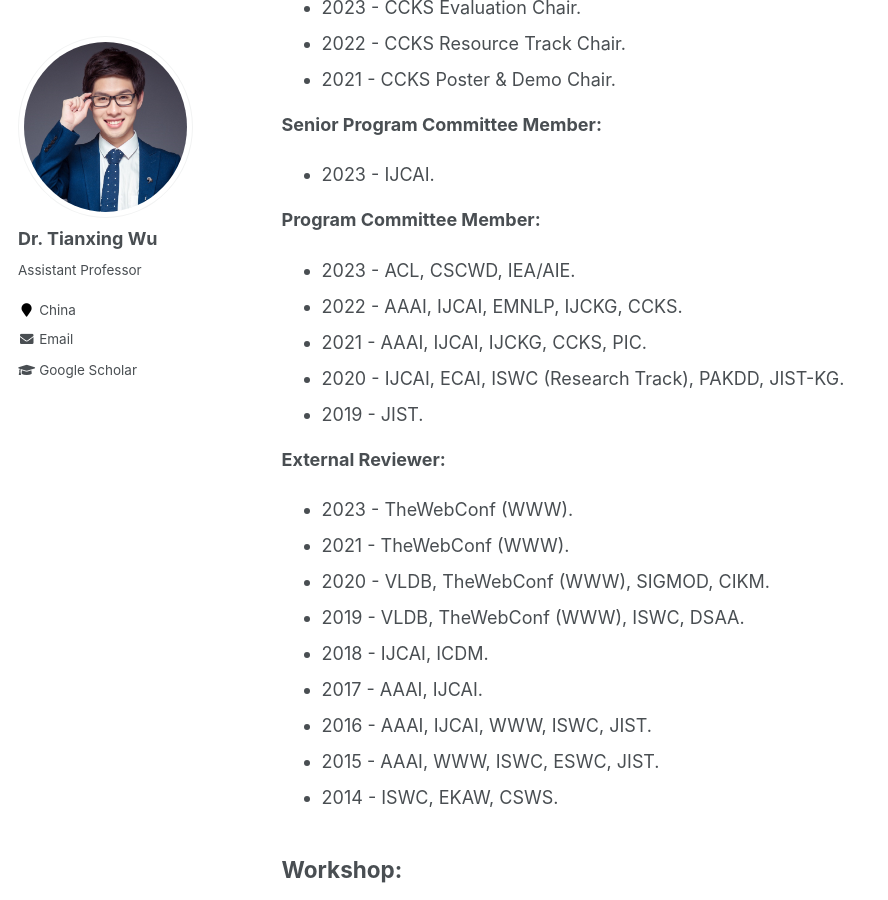
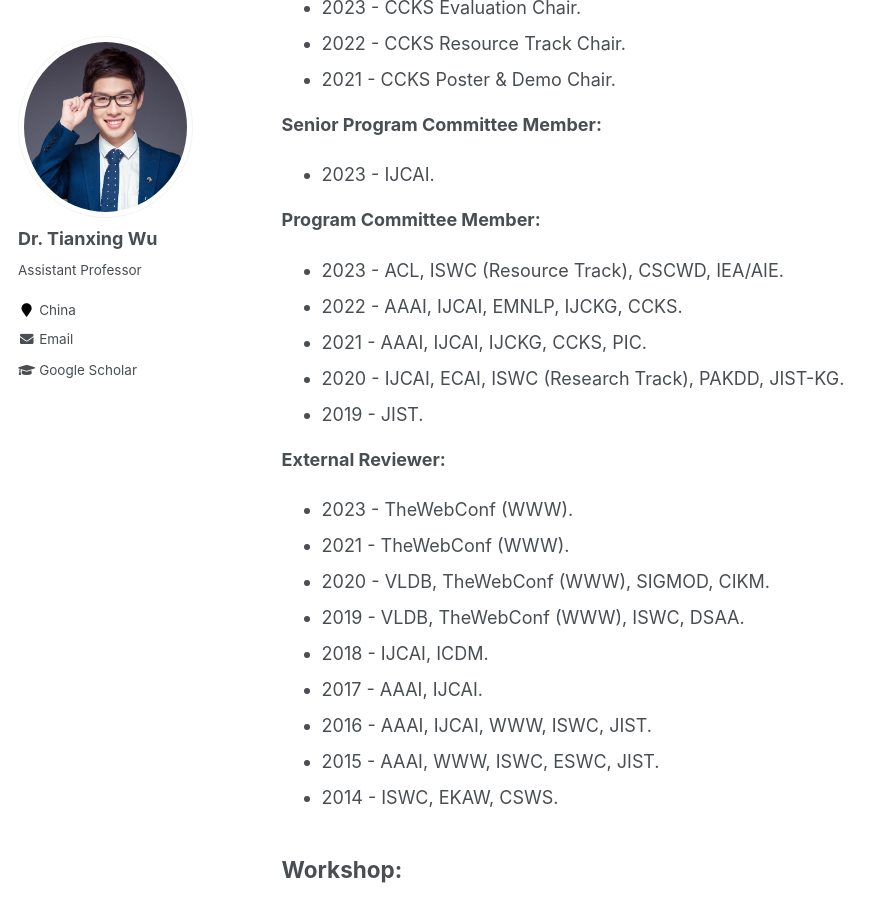
Before and after one commit to tianxing-wu/tianxing-wu.github.io, a Jekyll site: the page built from _pages/services.md, in a window 1280 px wide and 900 px high, scrolled down 1808 px. Shown: the whole window, without its empty margins (0-888 px from the left). Built offline with Jekyll 4.4.1, drawn with Linux system fonts in a browser that asks for light colours.

Commit message:
Update services.md

```diff
--- a/_pages/services.md
+++ b/_pages/services.md
@@ -46,7 +46,7 @@ author_profile: true
 * 2023 - IJCAI.
 
 **Program Committee Member:**
-* 2023 - ACL, CSCWD, IEA/AIE.
+* 2023 - ACL, ISWC (Resource Track), CSCWD, IEA/AIE.
 * 2022 - AAAI, IJCAI, EMNLP, IJCKG, CCKS.
 * 2021 - AAAI, IJCAI, IJCKG, CCKS, PIC.
 * 2020 - IJCAI, ECAI, ISWC (Research Track), PAKDD, JIST-KG.
```
